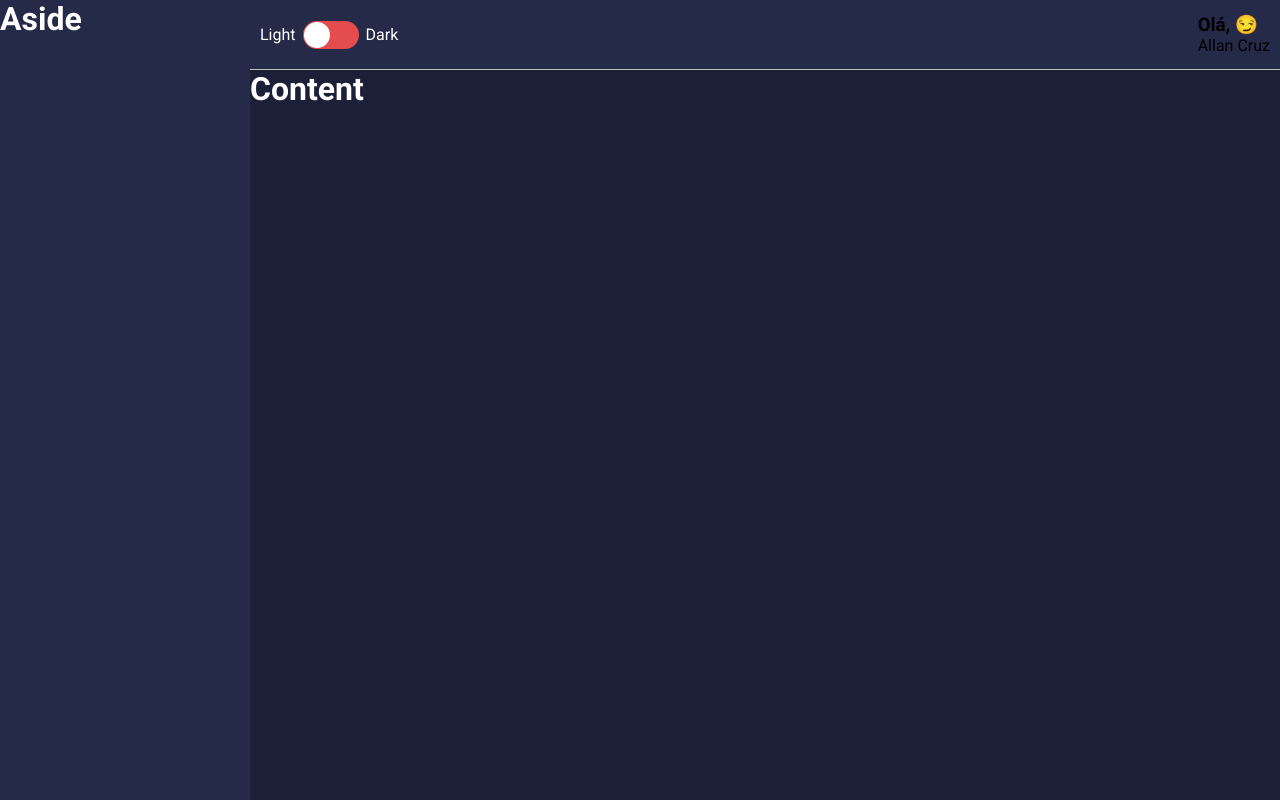
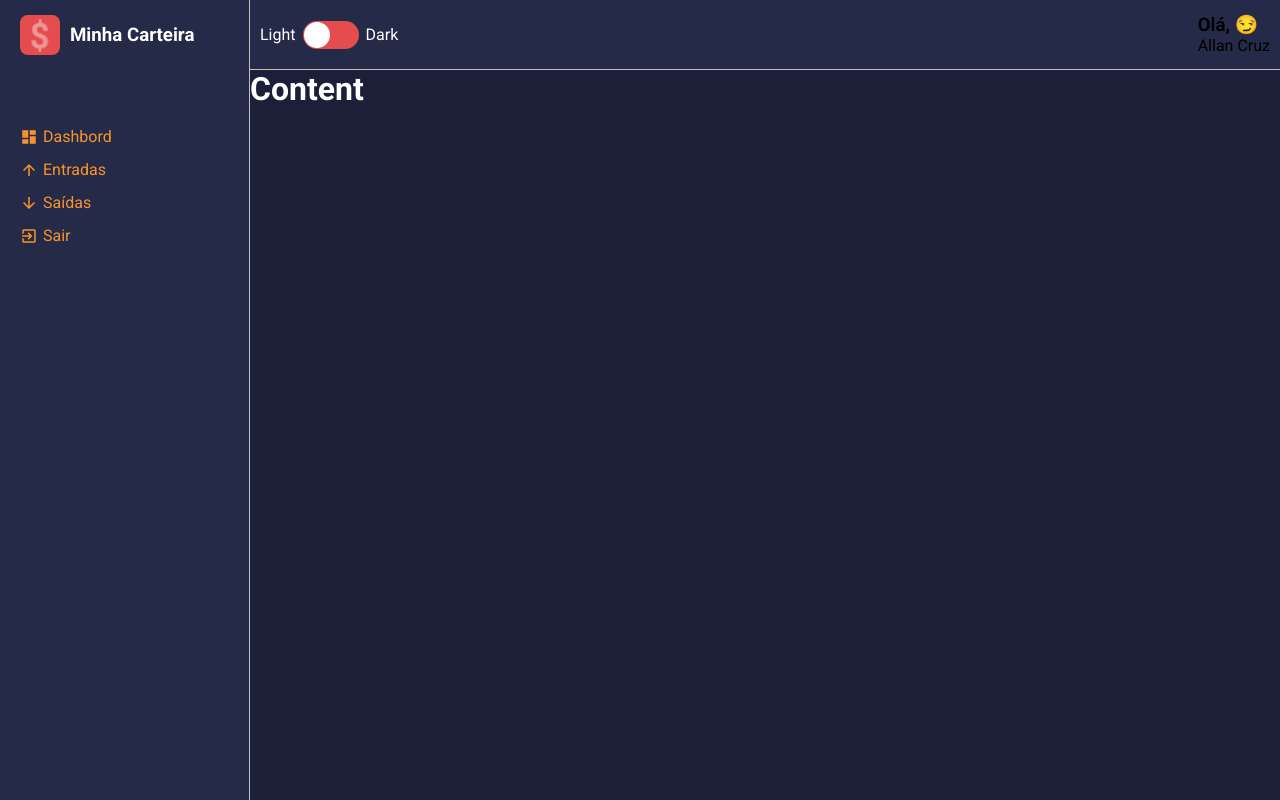
Before and after one commit to allanncruz/finance-dashboard, a React (Create React App) app: page / in a window 1280 px wide. Built offline with nearby package versions, Linux system fonts and the light colour scheme; the HTML template or start-up script is replaced by a standard one.

Commit message:
structure header and navigator

```diff
--- a/src/components/Aside/index.tsx
+++ b/src/components/Aside/index.tsx
@@ -1,12 +1,46 @@
 import React from "react";
+import LogoImg from '../../assets/logo.svg';
 import {
-  Container
+  MdDashboard,
+  MdArrowDownward,
+  MdArrowUpward,
+  MdExitToApp,
+} from 'react-icons/md';
+import {
+  Container,
+  Header,
+  LogImg,
+  Title,
+  MenuContainer,
+  MenuItemLink,
 } from './styles'
 
 const Aside: React.FC = () => {
   return(
     <Container>
-      <h1>Aside</h1>
+      <Header>
+        <LogImg src={LogoImg} alt="Logo Minha Carteira" />
+        <Title>Minha Carteira</Title>
+      </Header>
+
+      <MenuContainer>
+        <MenuItemLink href="#">
+          <MdDashboard />
+          Dashbord
+        </MenuItemLink>
+        <MenuItemLink href="#">
+          <MdArrowUpward />
+          Entradas
+        </MenuItemLink>
+        <MenuItemLink href="#">
+          <MdArrowDownward />
+          Saídas
+        </MenuItemLink>
+        <MenuItemLink href="#">
+          <MdExitToApp />
+          Sair
+        </MenuItemLink>
+      </MenuContainer>
     </Container>
   );
 }
--- a/src/components/Aside/styles.ts
+++ b/src/components/Aside/styles.ts
@@ -4,4 +4,44 @@
   grid-area: AS;
   color: ${props => props.theme.colors.white};
   background: ${props => props.theme.colors.secondary};
+  padding-left: 20px;
+  border-right: solid 1px ${props => props.theme.colors.gray};
 `;
+
+export const Header = styled.header`
+  height: 70px;
+  display: flex;
+  align-items: center;
+`;
+
+export const LogImg = styled.img`
+  width: 40px;
+  height: 40px;
+`;
+
+export const Title = styled.h3`
+  color: ${props => props.theme.colors.white};
+  margin-left: 10px;
+`;
+
+export const MenuContainer = styled.nav`
+  display: flex;
+  flex-direction: column;
+  margin-top: 50px;
+`;
+
+export const MenuItemLink = styled.a`
+  color: ${props => props.theme.colors.info};
+  text-decoration: none;
+  transition: opacity .3s;
+  margin: 7px 0;
+  display: flex;
+  align-items: center;
+  &:hover{
+    opacity: .7;
+  }
+  > svg{
+    font-size: 18px;
+    margin-right: 5px;
+  }
+`;
```
